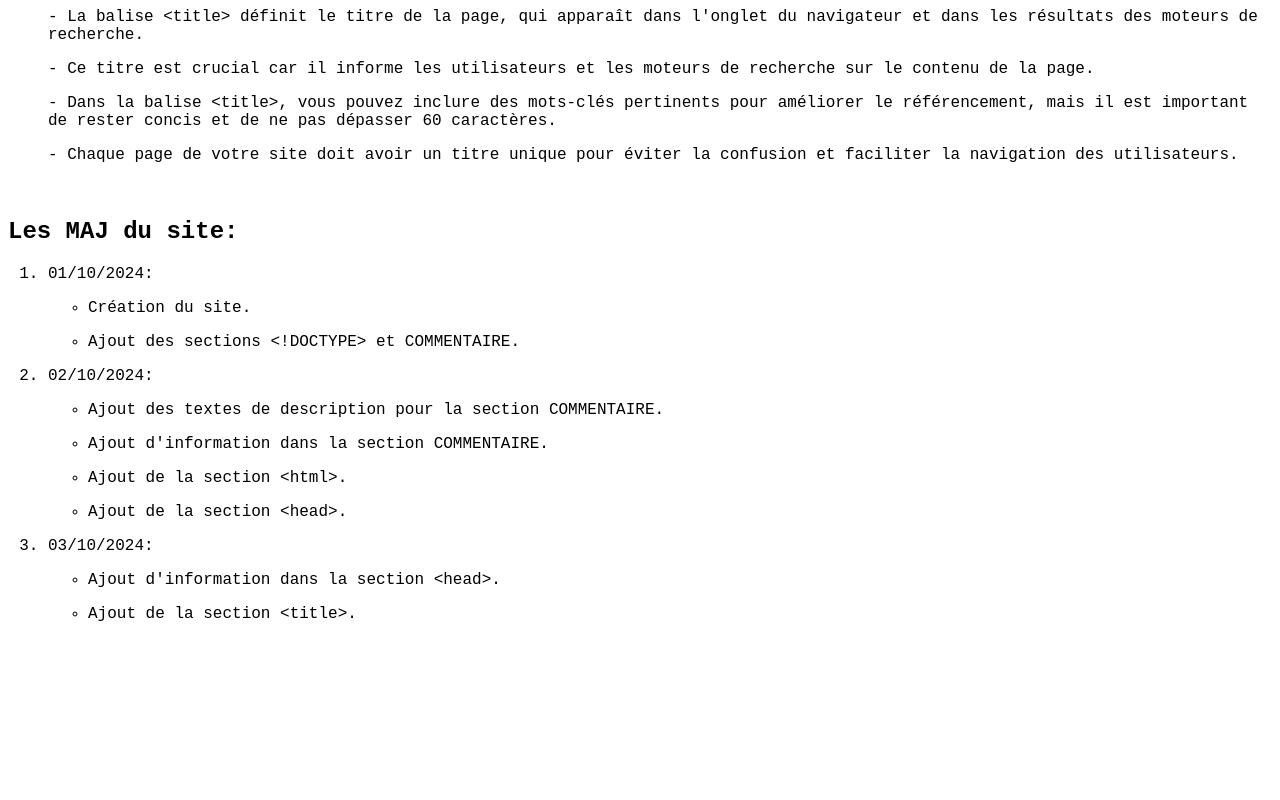
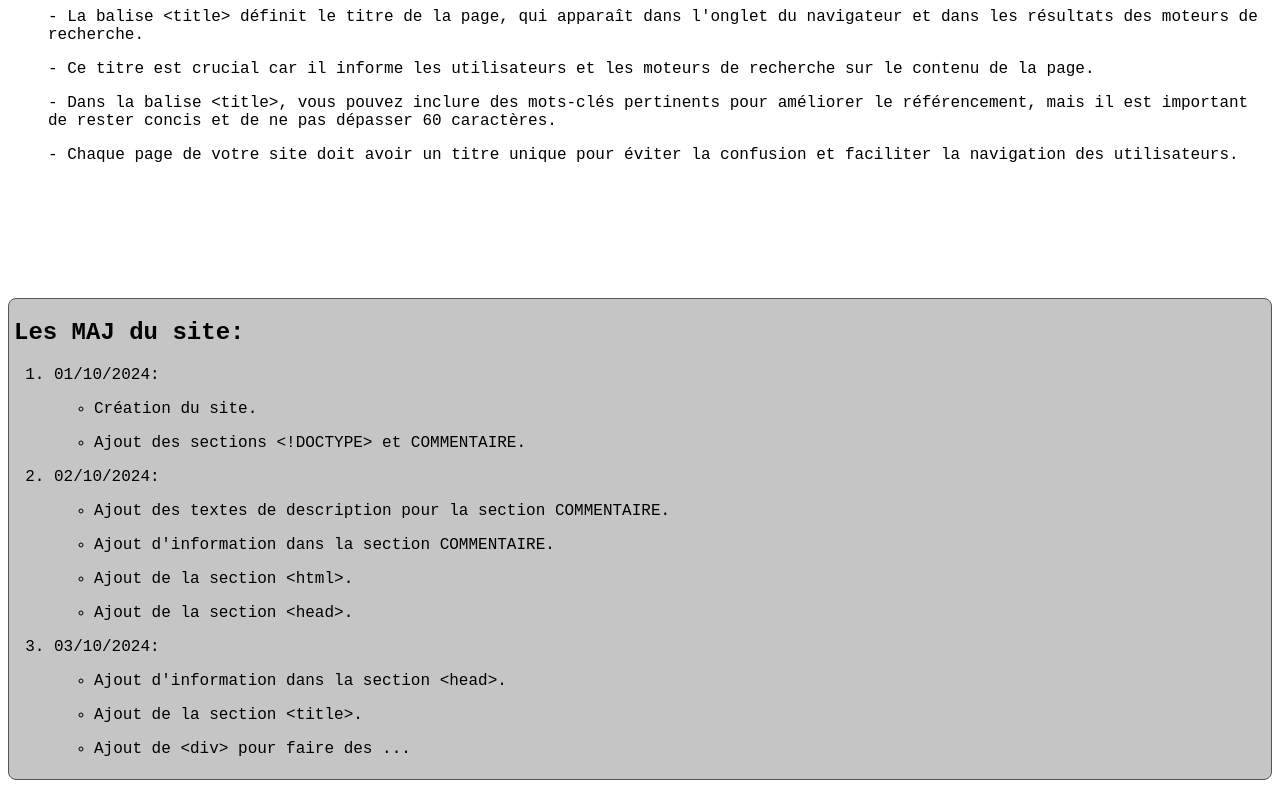
Before and after one commit to DonaldProgram/Evolution-HTML, a plain HTML site: page index.html in a window 1280 px wide. Shown: the part 1753-2553 px from the top of the page. Before the commit the page ends 2392 px from the top, so only its background shows below. Drawn offline with Linux system fonts and the light colour scheme.

Commit message:
Update index.html

```diff
--- a/index.html
+++ b/index.html
@@ -11,11 +11,21 @@
             font-family: monospace, sans-serif;
             background-color: rgb(255, 255, 255);
         }
+        div{
+            border: 1px solid #555555;
+            border-radius: 8px;
+            padding: 5px;
+            padding-top: 0px;
+            margin-bottom: 20px;
+            margin-top: 100px;
+            background-color: #c5c5c5;
+        }
     </style>
 </head>
 <body>
     <!-- Afficher toutes mes competences -->
     <h1>Toutes mes competences HTML:</h1>
+
 
     <ul>
     <!-- Afficher les infos <!DOCTYPE HTML -->
@@ -26,6 +36,7 @@
                 <p>- &lt;!DOCTYPE HTML&gt; est toujours placé à la ligne 1.</p>
                 <p>- Cette ligne sert à informer le navigateur qu'il doit interpréter votre document comme un document HTML.</p>
             </li>
+
 
     <!-- Les différents types de commentaire -->
         <br>
@@ -95,6 +106,8 @@
 
     <!-- Afficher les dates de modifications -->
     <br>
+
+    <div>
     <h2>Les MAJ du site:</h2>
 
     <ol>
@@ -121,9 +134,12 @@
             <ul>
                 <li><p>Ajout d'information dans la section &lt;head&gt;.</p></li>
                 <li><p>Ajout de la section &lt;title&gt;.</p></li>
+                <li><p>Ajout de &lt;div&gt; pour faire des ...</p></li>
+
             </ul>
         </li>
     </ol>
+    </div>
 
 </body>
 </html>
```
Lines whose indentation alone changed are shown as unchanged.
